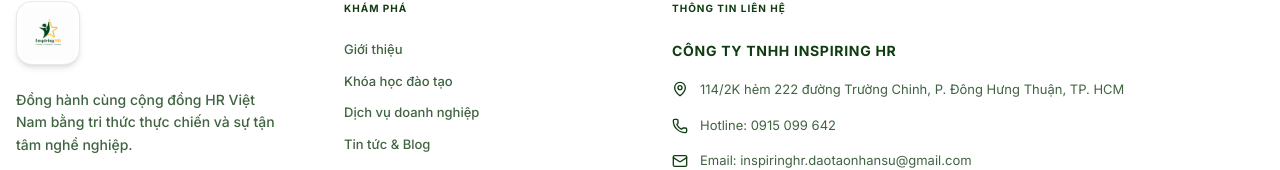
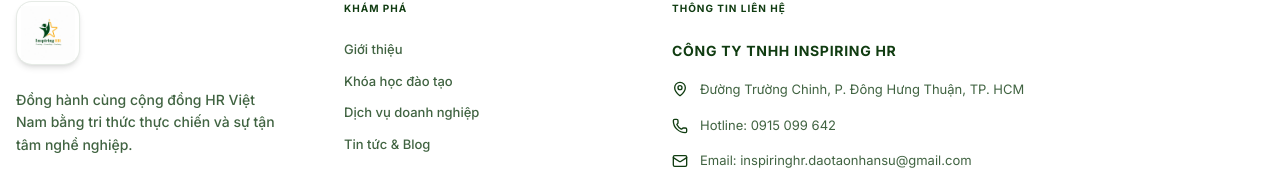
Before and after one commit to khainguyen2122002/InspringHRWeb, a Next.js app: page / in a window 1280 px wide. Shown: the part 5520-5690 px from the top of the page. Built offline with nearby package versions, Linux system fonts and the light colour scheme; no server answers; the database is empty.

Commit message:
Update office address in Footer component

```diff
--- a/components/footer.tsx
+++ b/components/footer.tsx
@@ -64,7 +64,7 @@
                 <p className="font-bold text-sm text-primary uppercase tracking-wider">CÔNG TY TNHH INSPIRING HR</p>
                 <div className="flex items-start gap-3 justify-center md:justify-start">
                   <MapPin className="w-4 h-4 text-primary shrink-0 mt-0.5" />
-                  <span className="leading-relaxed">114/2K hẻm 222 đường Trường Chinh, P. Đông Hưng Thuận, TP. HCM</span>
+                  <span className="leading-relaxed">Đường Trường Chinh, P. Đông Hưng Thuận, TP. HCM</span>
                 </div>
                 <div className="flex items-center gap-3 justify-center md:justify-start">
                   <Phone className="w-4 h-4 text-primary shrink-0" />
```
